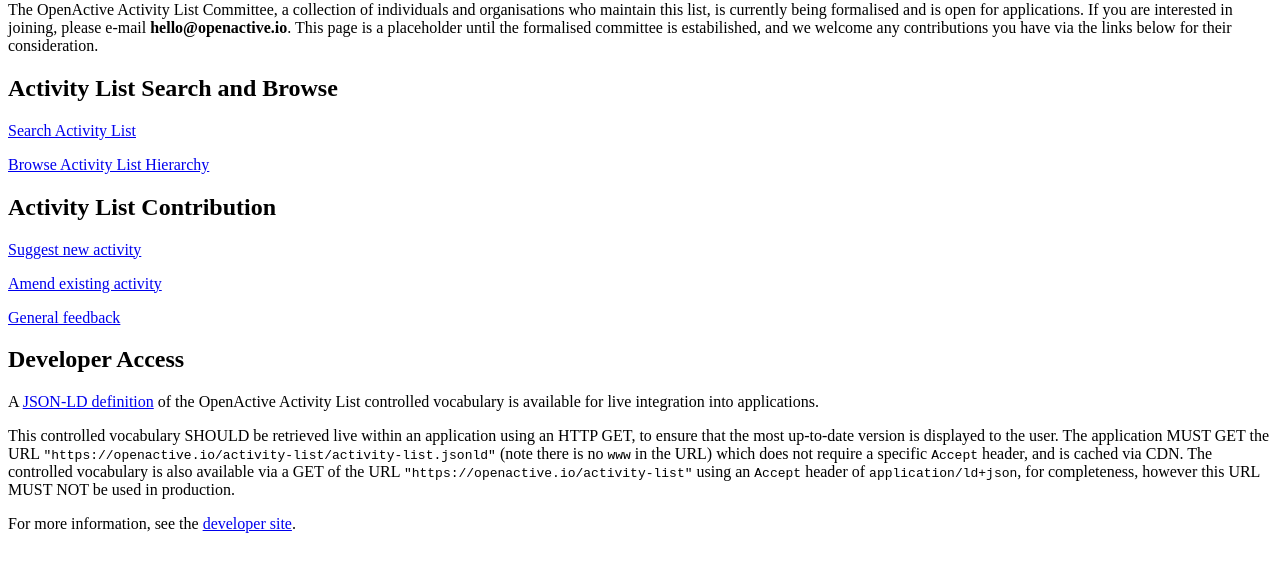
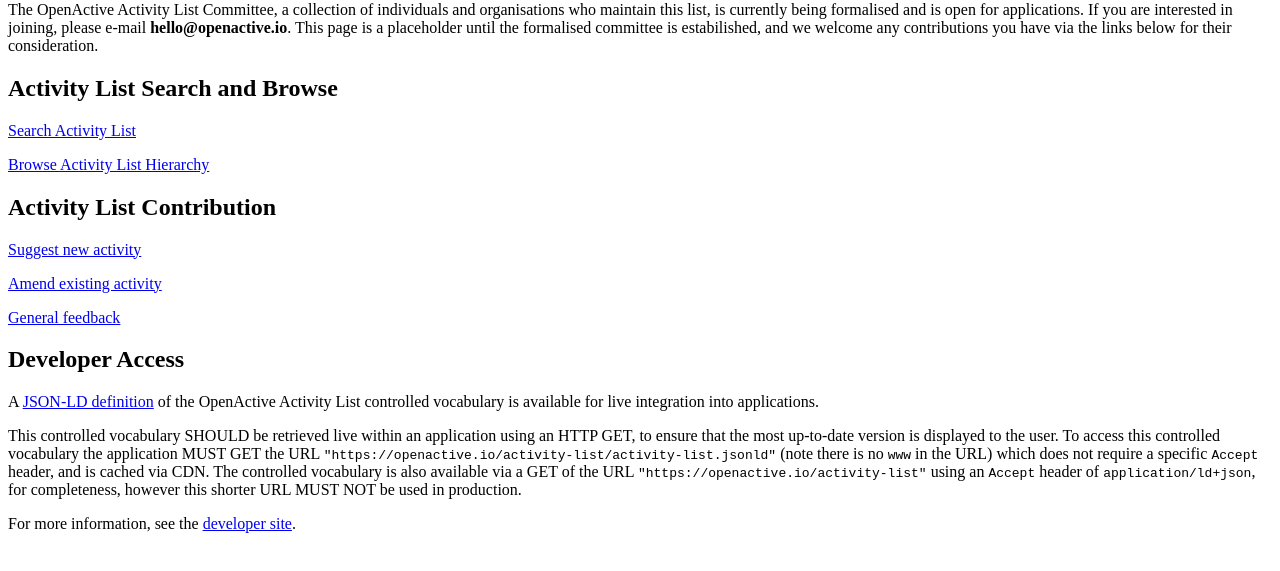
Before and after one commit to openactive-archive/activity-list-old, a plain HTML site: page index.html in a window 1280 px wide. Shown: the part 79-650 px from the top of the page. Drawn offline with Linux system fonts and the light colour scheme.

Commit message:
Update index.html

```diff
--- a/index.html
+++ b/index.html
@@ -16,7 +16,7 @@
   <p><a href="https://docs.google.com/forms/d/e/1FAIpQLScBajDxNFxX2NSR61jhiK3-viPpgwPTyX513Zf--d3GLOp5QQ/viewform">General feedback</a></p>
   <h2>Developer Access</h2>
   <p>A <a href="https://openactive.io/activity-list/activity-list.jsonld">JSON-LD definition</a> of the OpenActive Activity List controlled vocabulary is available for live integration into applications.</p>
-  <p>This controlled vocabulary SHOULD be retrieved live within an application using an HTTP GET, to ensure that the most up-to-date version is displayed to the user. The application MUST GET the URL <code class="highlighter-rouge">"https://openactive.io/activity-list/activity-list.jsonld"</code> (note there is no <code>www</code> in the URL) which does not require a specific <code class="highlighter-rouge">Accept</code> header, and is cached via CDN. The controlled vocabulary is also available via a GET of the URL <code class="highlighter-rouge">"https://openactive.io/activity-list"</code> using an <code class="highlighter-rouge">Accept</code> header of <code class="highlighter-rouge">application/ld+json</code>, for completeness, however this URL MUST NOT be used in production.</p>
+  <p>This controlled vocabulary SHOULD be retrieved live within an application using an HTTP GET, to ensure that the most up-to-date version is displayed to the user. To access this controlled vocabulary the application MUST GET the URL <code class="highlighter-rouge">"https://openactive.io/activity-list/activity-list.jsonld"</code> (note there is no <code>www</code> in the URL) which does not require a specific <code class="highlighter-rouge">Accept</code> header, and is cached via CDN. The controlled vocabulary is also available via a GET of the URL <code class="highlighter-rouge">"https://openactive.io/activity-list"</code> using an <code class="highlighter-rouge">Accept</code> header of <code class="highlighter-rouge">application/ld+json</code>, for completeness, however this shorter URL MUST NOT be used in production.</p>
   <p>For more information, see the <a href="https://developer.openactive.io/publishing-data/activity-list-references">developer site</a>.
 </body>
 </html>
```
